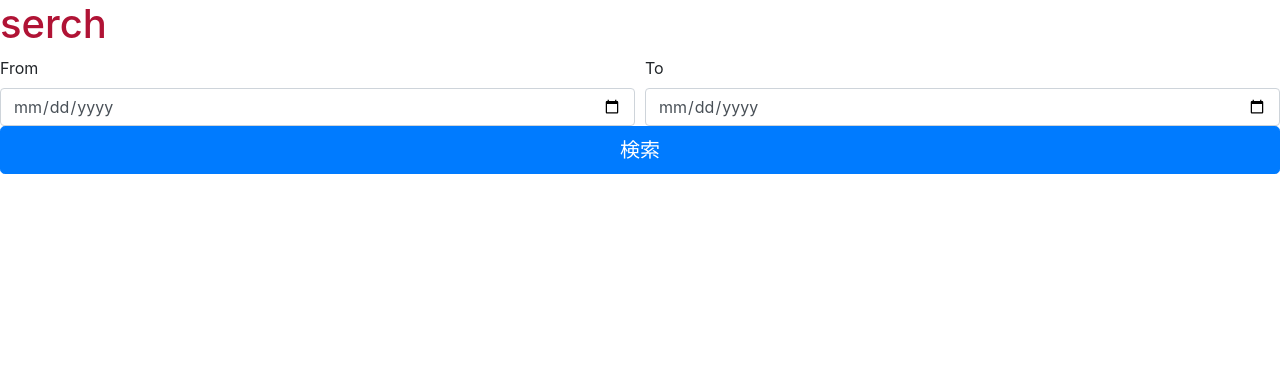
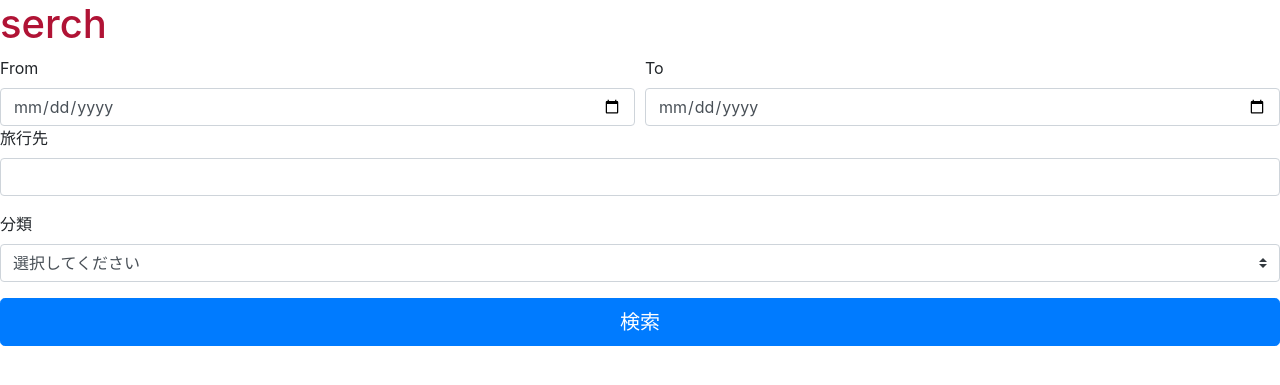
Before and after one commit to mitty1293/travel_map, a Flask app: page /search in a window 1280 px wide. Shown: the part 56-441 px from the top of the page. Run offline with Flask 2, Linux system fonts and the light colour scheme; some libraries are stand-ins or nearby versions.

Commit message:
検索画面のレイアウト修正

```diff
--- a/travel_map/app/templates/search.html
+++ b/travel_map/app/templates/search.html
@@ -15,6 +15,19 @@
             <input type="date" class="form-control" name="date_to" required>
         </div>
     </div>
+    <div class="mb-3">
+        <label for="destination">旅行先</label>
+        <input type="text" class="form-control" name="destination" required>
+    </div>
+    <div class="mb-3">
+        <label for="category">分類</label>
+        <select class="custom-select d-block w-100" name="category" required>
+            <option value="">選択してください</option>
+            <option>自然</option>
+            <option>レストラン</option>
+            <option>施設</option>
+        </select>
+    </div>
     <button class="btn btn-primary btn-lg btn-block" type="submit">検索</button>
 </form>
 {% endblock %}
```
